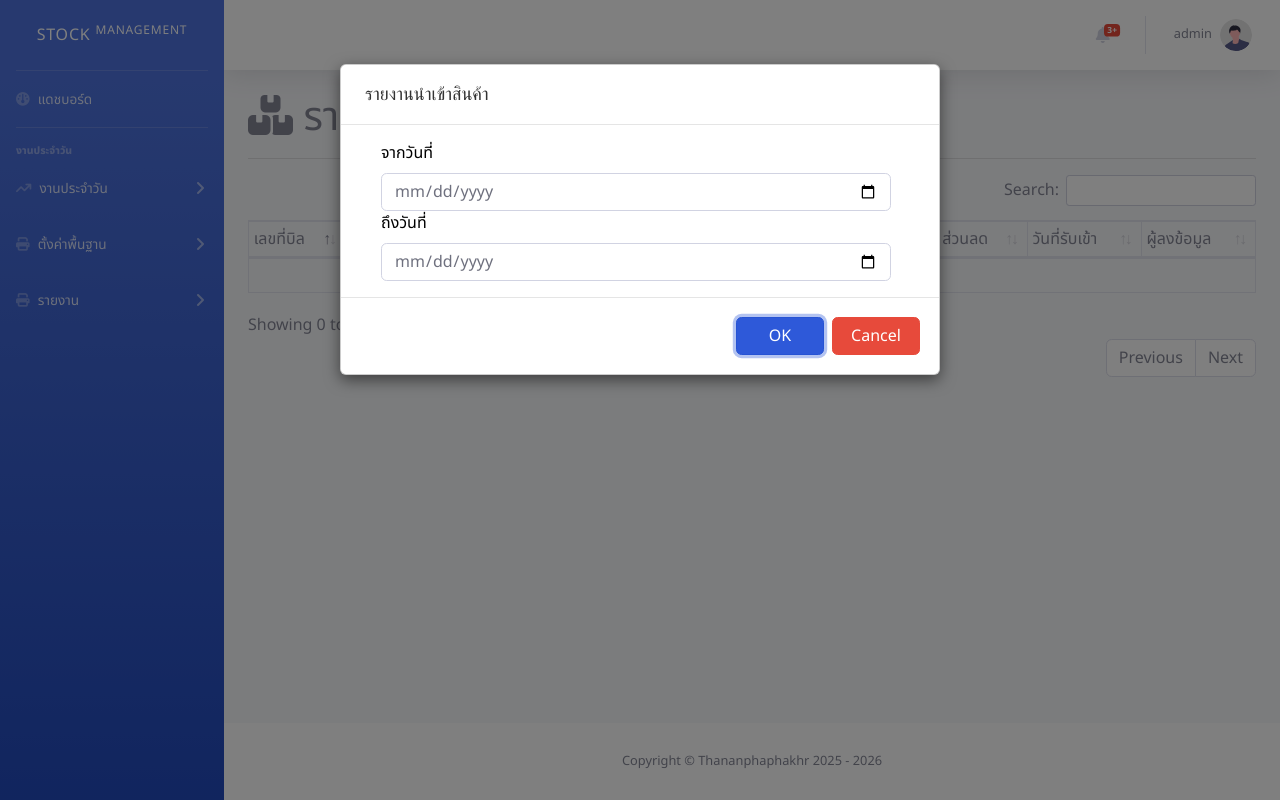
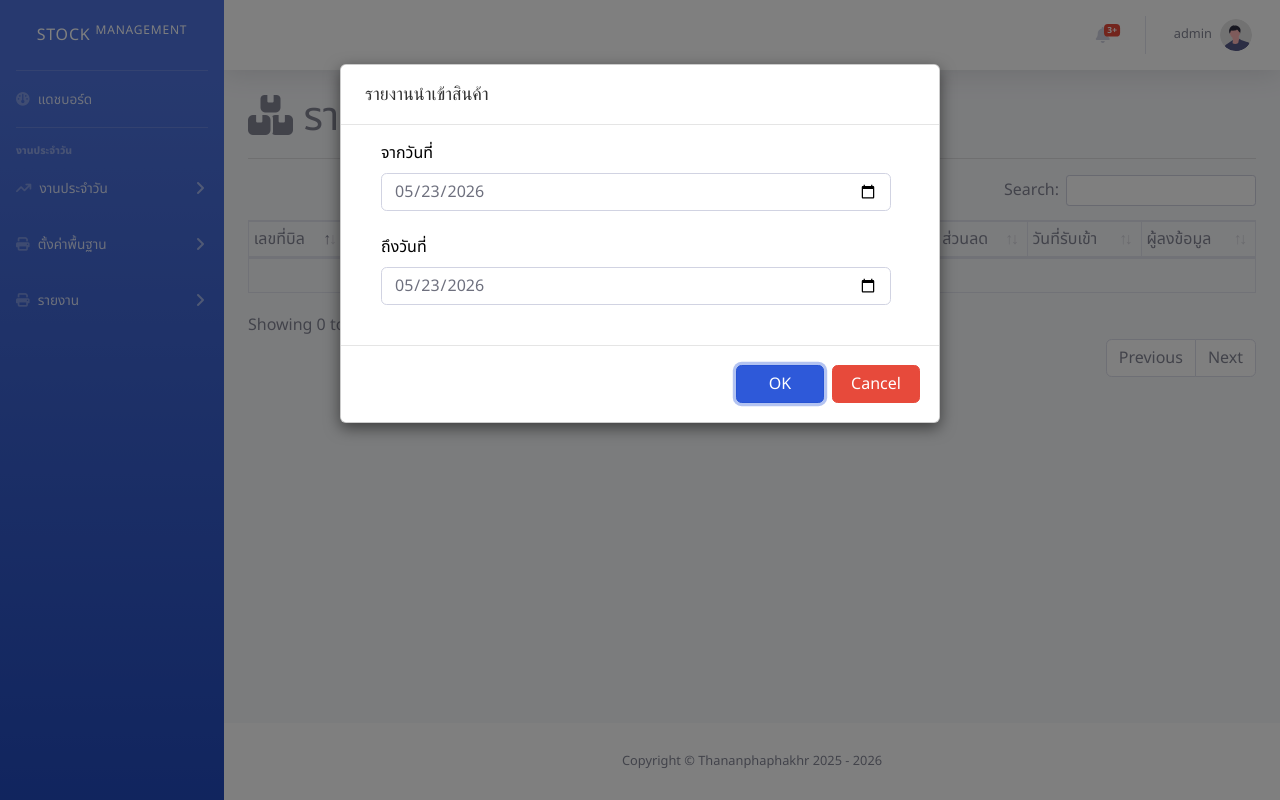
Before and after one commit to GampongGlitch/stock-management-project-base-pasitdev, a PHP site: page /index.php?r=report-import in a window 1280 px wide. Run offline with PHP 8.4, Linux system fonts and the light colour scheme; a user stored in the database is signed in; data comes from the database, SQL or seed files in the repository; data that the repository does not hold is empty; some libraries are stand-ins or nearby versions.

Commit message:
add datetime start in report-import

```diff
--- a/page/report-import.php
+++ b/page/report-import.php
@@ -45,6 +45,7 @@
 </div>
 <script>
     $(document).ready(function() {
+        var datetime = '<?php echo date('Y-m-d'); ?>';
         $('#dataTable').DataTable({
             dom: 'Bfrtip', // Add the Buttons container
             buttons: [
@@ -59,9 +60,9 @@
         var strhtml = `
         <form id='report'>
             <label>จากวันที่</label>
-            <input type='date' class='form-control' name='f' placeholder='จากวันที่'>
+            <input type='date' class='form-control' name='f' placeholder='จากวันที่' value='${datetime}'> <br>
             <label>ถึงวันที่</label>
-            <input type='date' class='form-control' name='t' placeholder='ถึงวันที่'>
+            <input type='date' class='form-control' name='t' placeholder='ถึงวันที่' value='${datetime}'> <br>
         </form>
         `;
         <?php if (empty($_GET['start_date']) && empty($_GET['end_date'])) { ?>
```
